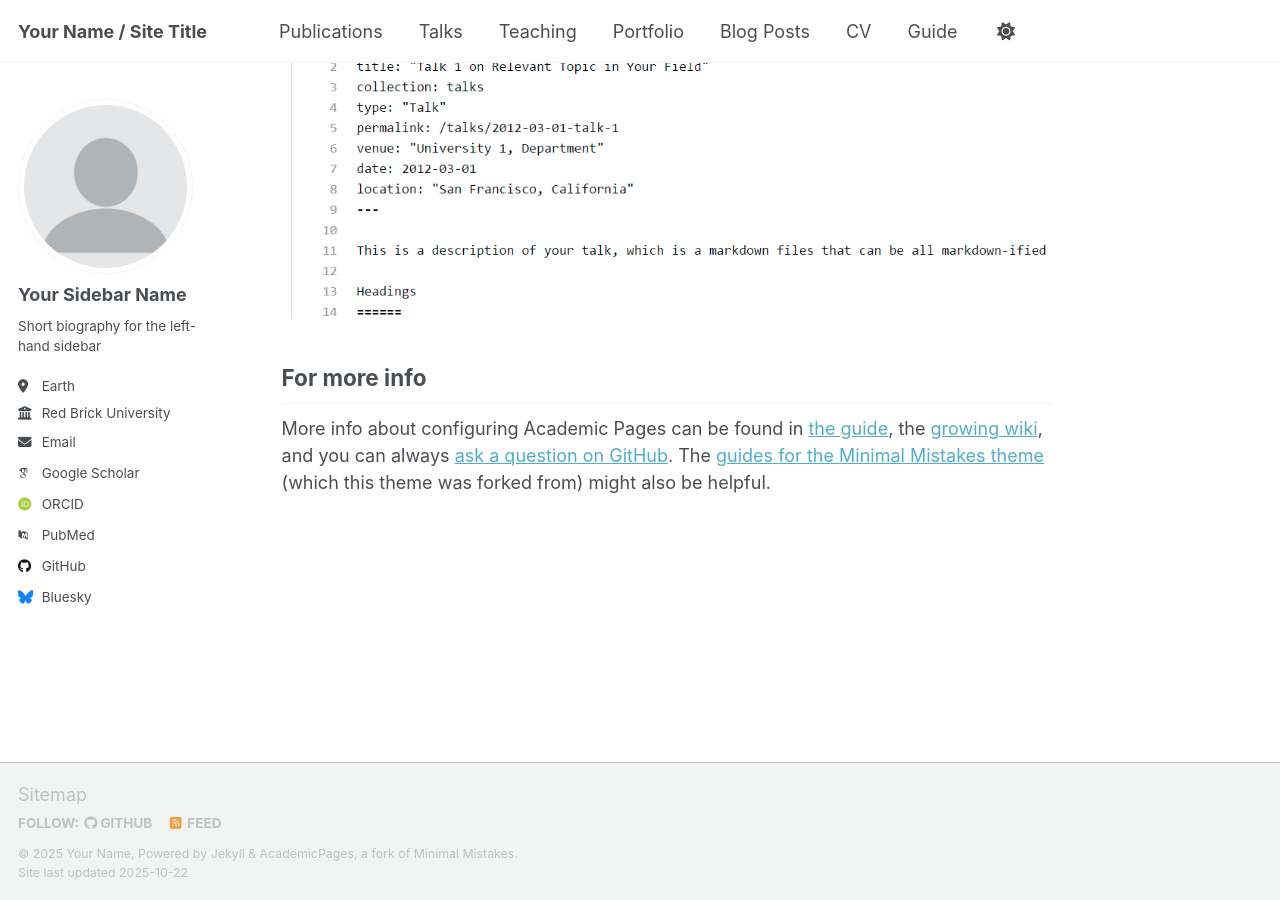
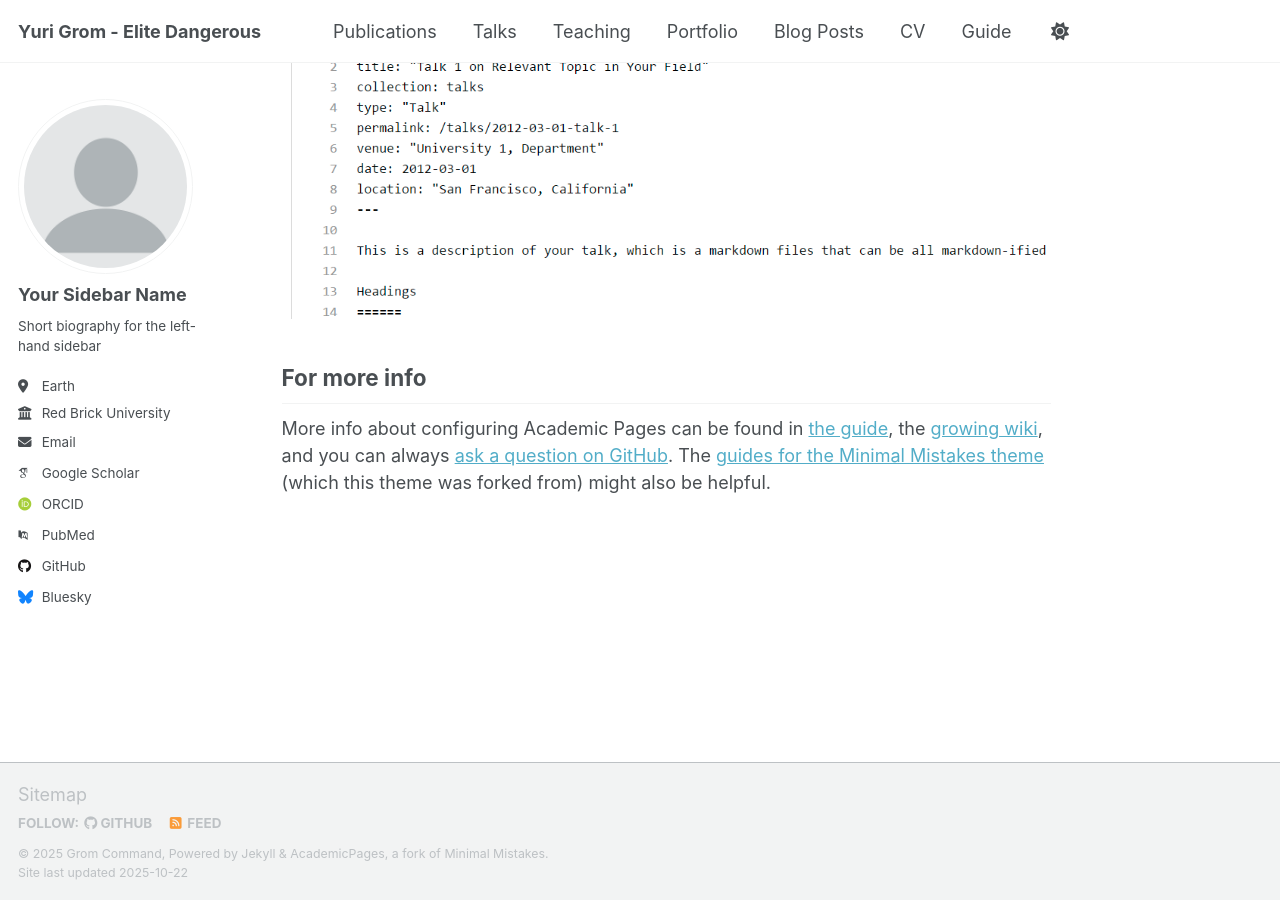
Before and after one commit to EliteGrom/EliteGrom.github.io, a Jekyll site: the page built from _pages/about.md, in a window 1280 px wide and 900 px high, scrolled down 2880 px. Built offline with Jekyll 4.4.1, drawn with Linux system fonts in a browser that asks for light colours; some web fonts are replaced; a script that is not in the unit is left out.

Commit message:
Update _config.yml

```diff
--- a/_config.yml
+++ b/_config.yml
@@ -9,14 +9,14 @@
 # Basic Site Settings
 locale                   : "en-US"
 site_theme               : "default" # Currently available options are "default", "air"
-title                    : "Your Name / Site Title"
+title                    : "Yuri Grom - Elite Dangerous"
 title_separator          : "-"
-name                     : &name "Your Name"
+name                     : &name "Grom Command"
 description              : &description "Your Name's academic portfolio"   # Update this with a general description of your site, this is the default if not overridden by a page
 url                      : https://academicpages.github.io # The base hostname & protocol for your site e.g. "https://[your GitHub username].github.io",
                                                            # or if you already have some other page hosted on Github then use "https://[your GitHub username].github.io/[Your Repo Name]"
 baseurl                  : "" # the subpath of your site, e.g. "/blog"
-repository               : "academicpages/academicpages.github.io"
+repository               : "EliteGrom.github.io"
 
 # Site Author - The following control what appear as part of the author content on the side bar.
 #               If a field is blank the icon and link will not appear, otherwise it will be shown.
```
